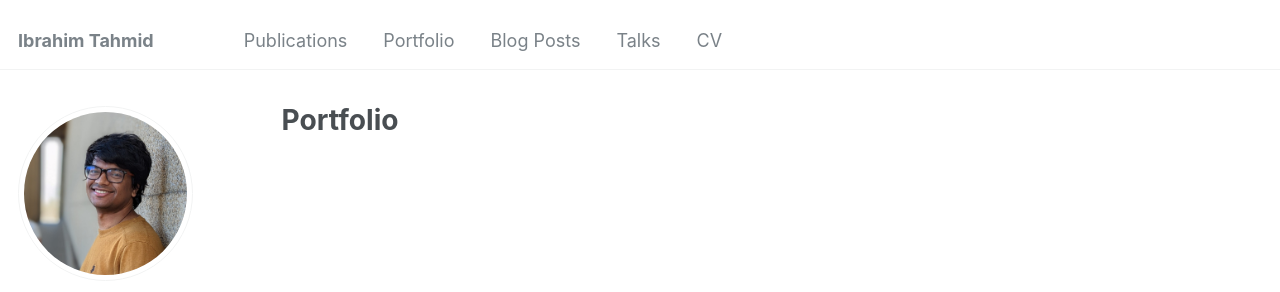
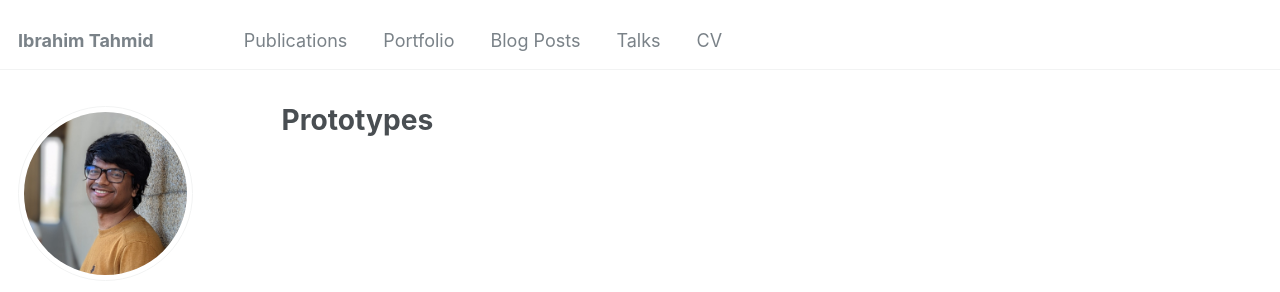
Before and after one commit to iatahmid/iatahmid.github.io, a Jekyll site: the page built from _pages/prototypes.html, in a window 1280 px wide. Shown: the top 292 px of the page. Built offline with Jekyll 4.4.1, drawn with Linux system fonts in a browser that asks for light colours; some web fonts are replaced.

Commit message:
prototype

```diff
--- a/_pages/portfolio.html
+++ b/_pages/prototypes.html
@@ -1,7 +1,7 @@
 ---
 layout: archive
-title: "Portfolio"
-permalink: /portfolio/
+title: "Prototypes"
+permalink: /prototypes/
 author_profile: true
 ---
 
```
Also changed, not shown: _prototypes/collaborative-lit-review.md (added, +10 -0 lines).
